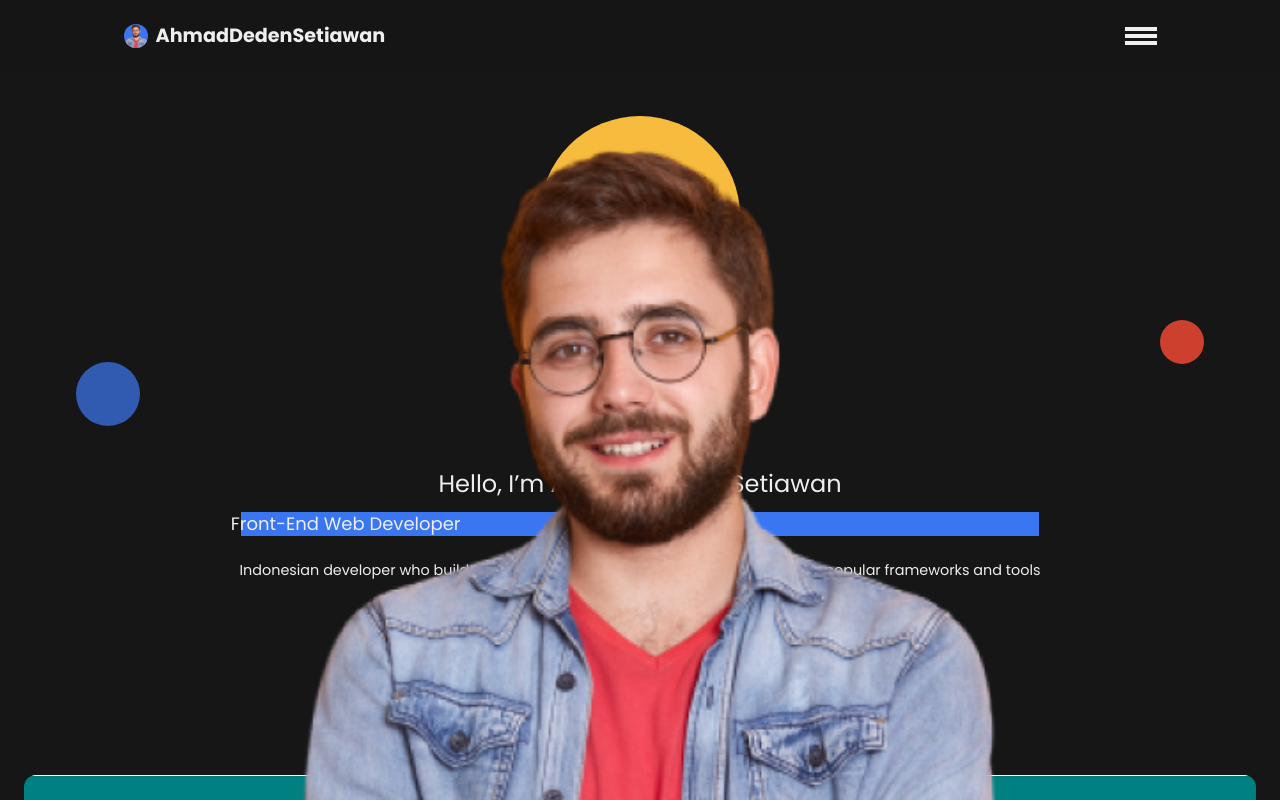
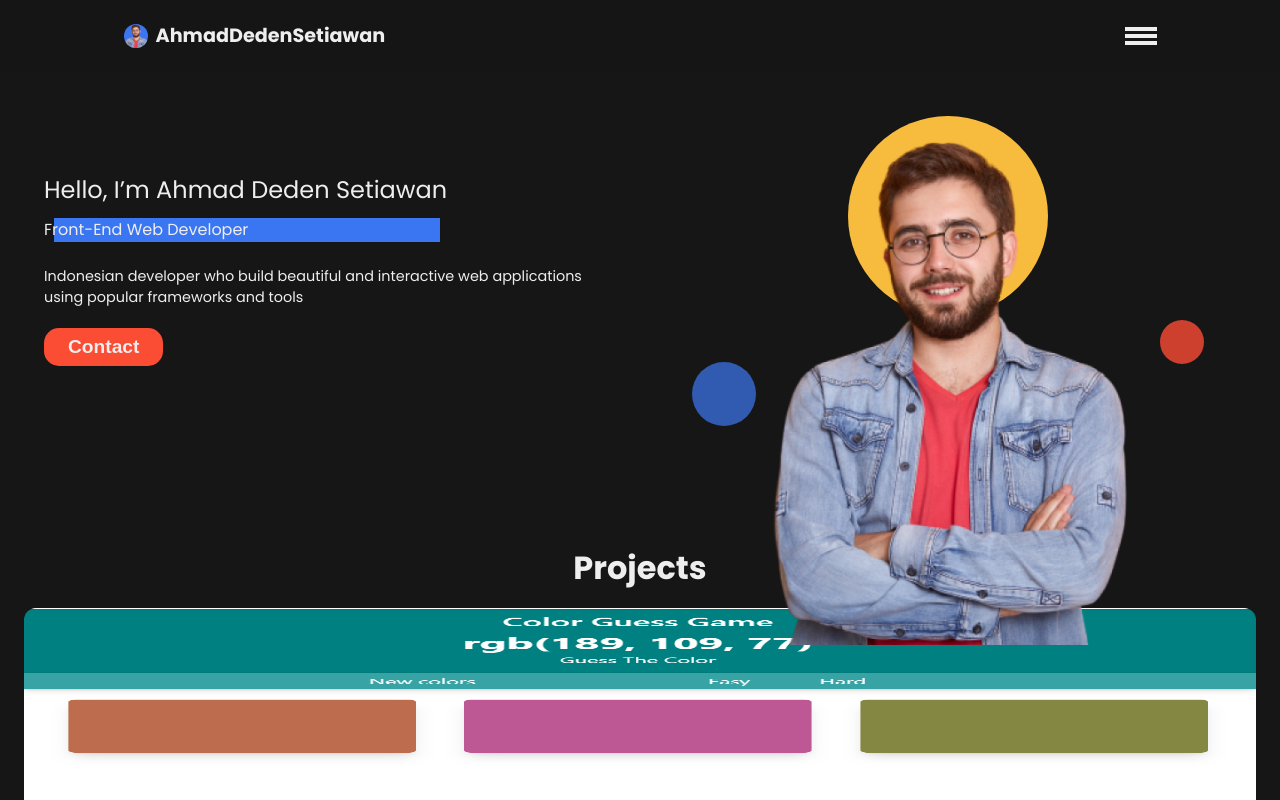
Before and after one commit to Dedenno17/website-protofolio-pribadi, a React (Create React App) app: page / in a window 1280 px wide. Shown: the top 800 px of the page. Built offline with nearby package versions, Linux system fonts and the light colour scheme.

Commit message:
mengatur size hero component ketika layar md

```diff
--- a/src/styles/Hero.module.css
+++ b/src/styles/Hero.module.css
@@ -86,3 +86,22 @@
   line-height: 1.3rem;
   margin-bottom: 20px;
 }
+
+/* tablet size */
+@media screen and (min-width: 427px) {
+  .hero {
+    flex-direction: row-reverse;
+  }
+
+  .desc {
+    text-align: left;
+  }
+
+  .desc div {
+    margin: 0 10px 24px;
+  }
+
+  .desc div > p {
+    font-size: 1rem;
+  }
+}
```
